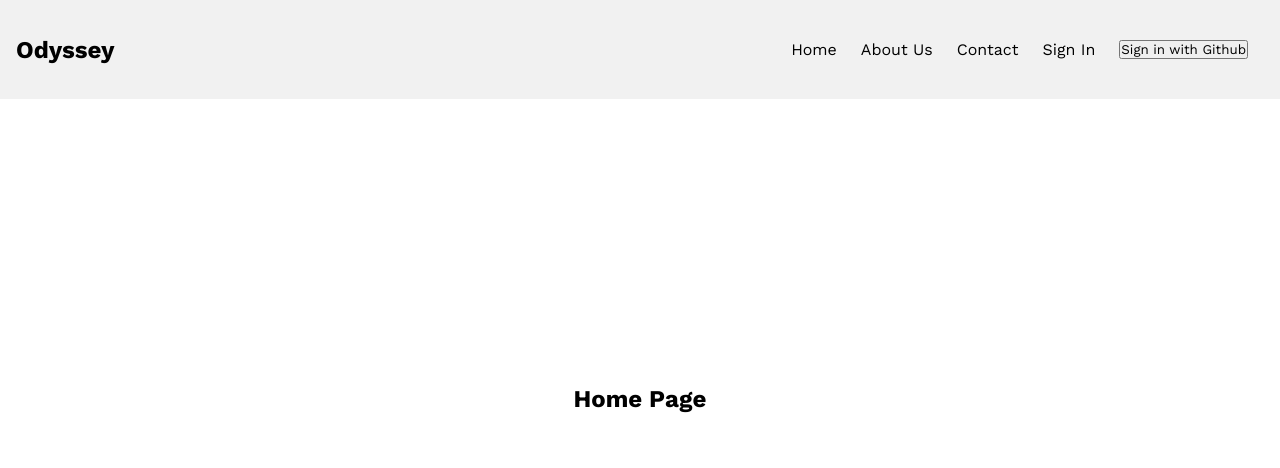
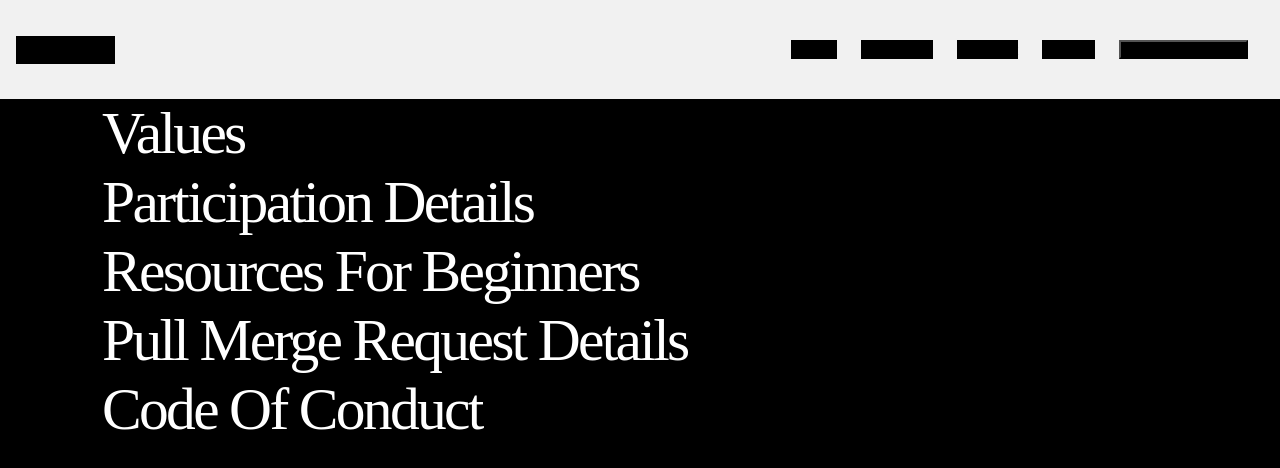
Before and after one commit to sdslabs/odyssey, a Next.js app in the folder frontend/: page / in a window 1280 px wide. Shown: the top 468 px of the page. Built offline with nearby package versions, Linux system fonts and the light colour scheme; no server answers.

Commit message:
import for testing

```diff
--- a/frontend/pages/_app.js
+++ b/frontend/pages/_app.js
@@ -1,4 +1,9 @@
 import Navbar from "../components/Navbar";
+import CodeOfConduct from "../components/CodeOfConduct";
+import Resources from "../components/Resources";
+import PullMerge from "../components/PullMerge";
+import ParticipationDetails from "../components/ParticipationDetails";
+import Values from "../components/Values";
 import "../styles/globals.scss";
 import "../styles/About.scss";
 import { SessionProvider } from 'next-auth/react';
@@ -7,6 +12,11 @@ function MyApp({ Component, pageProps }) {
   return (
     <SessionProvider session={pageProps.session}>
       <Navbar />
+      <Values />
+      <ParticipationDetails />
+      <Resources />
+      <PullMerge />
+      <CodeOfConduct />
       <Component {...pageProps} />
     </SessionProvider>
   );
--- a/frontend/styles/About.scss
+++ b/frontend/styles/About.scss
@@ -2,7 +2,7 @@
     display: flex;
     flex-direction: column;
     row-gap: 10px;
-    margin-left: 3rem;
+    margin-left: 6.375rem;
 
     .false{
         display: none;
--- a/frontend/styles/globals.scss
+++ b/frontend/styles/globals.scss
@@ -5,6 +5,7 @@
   outline: none;
   box-sizing: border-box;
   font-family: 'Work Sans', sans-serif;
+  background-color: black;
 }
 a{
   text-decoration: none;
```
